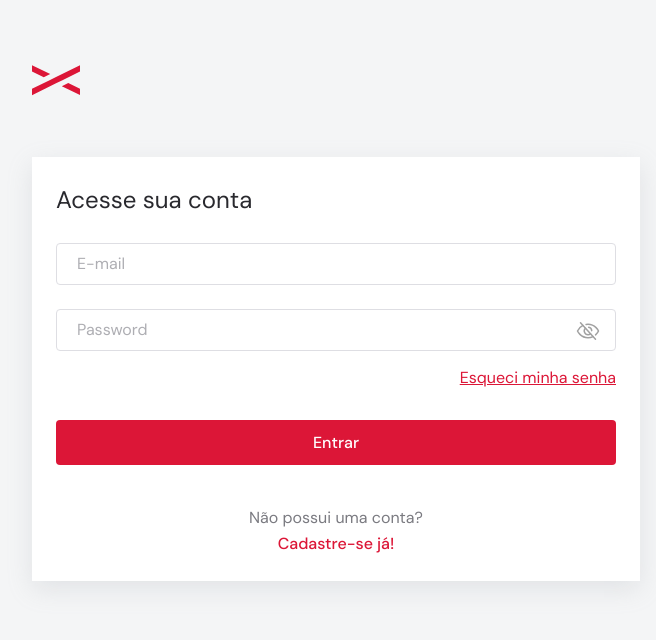
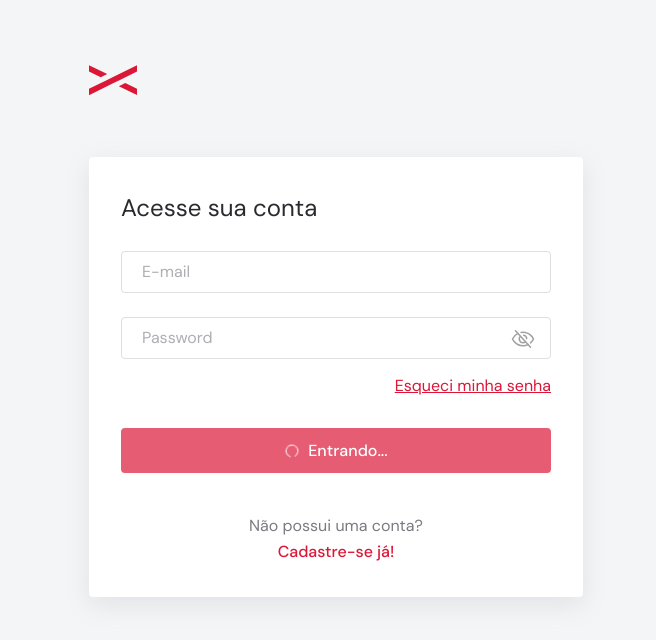
Before and after one commit to fgouvea10/rentx, a Next.js app in the folder rentx.web/: page /auth in a window 1280 px wide. Shown: the top 640 px of the page, without its empty margins (304-960 px from the left). Built offline with nearby package versions, Linux system fonts and the light colour scheme.

Commit message:
feat: add small width inside box card

```diff
--- a/rentx.web/src/pages/auth.tsx
+++ b/rentx.web/src/pages/auth.tsx
@@ -62,7 +62,7 @@ const Auth: NextPage = () => {
 
             <ButtonContainer>
               <Button
-                loading={isLoading}
+                loading={true}
                 loadingMessage="Entrando..."
                 onClick={handleButton}
               >
--- a/rentx.web/src/styles/pages/auth.ts
+++ b/rentx.web/src/styles/pages/auth.ts
@@ -9,7 +9,7 @@ export const Container = styled("main", {
 export const AuthContent = styled("div", {
   padding: "2rem 1rem",
   width: "100%",
-  maxWidth: "640px",
+  maxWidth: "526px",
   margin: "$6 auto",
 
   p: {
@@ -33,7 +33,8 @@ export const InputContainer = styled("div", {
 export const Box = styled("form", {
   background: "white",
   boxShadow: "rgba(149, 157, 165, 0.2) 0px 8px 24px",
-  padding: "$6",
+  padding: "$7",
+  borderRadius: "$base",
 
   h1: {
     color: "$gray900",
@@ -64,6 +65,12 @@ export const Box = styled("form", {
     color: "$red500",
     fontWeight: "$medium",
   },
+
+  "@media (max-width: 526px)": {
+    padding: "$4",
+    background: "transparent",
+    boxShadow: "initial",
+  },
 });
 
 export const ButtonContainer = styled("div", {
```
